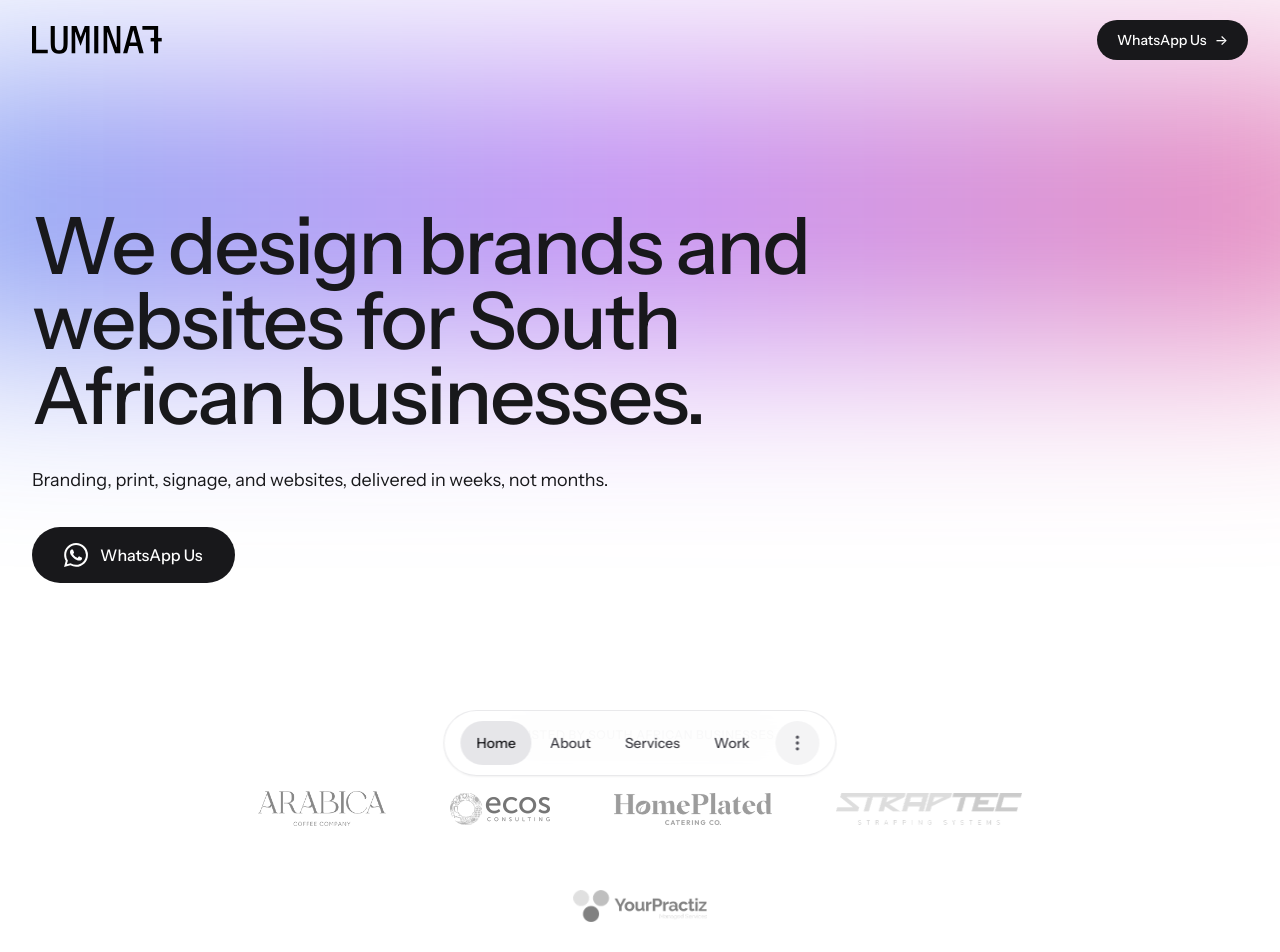
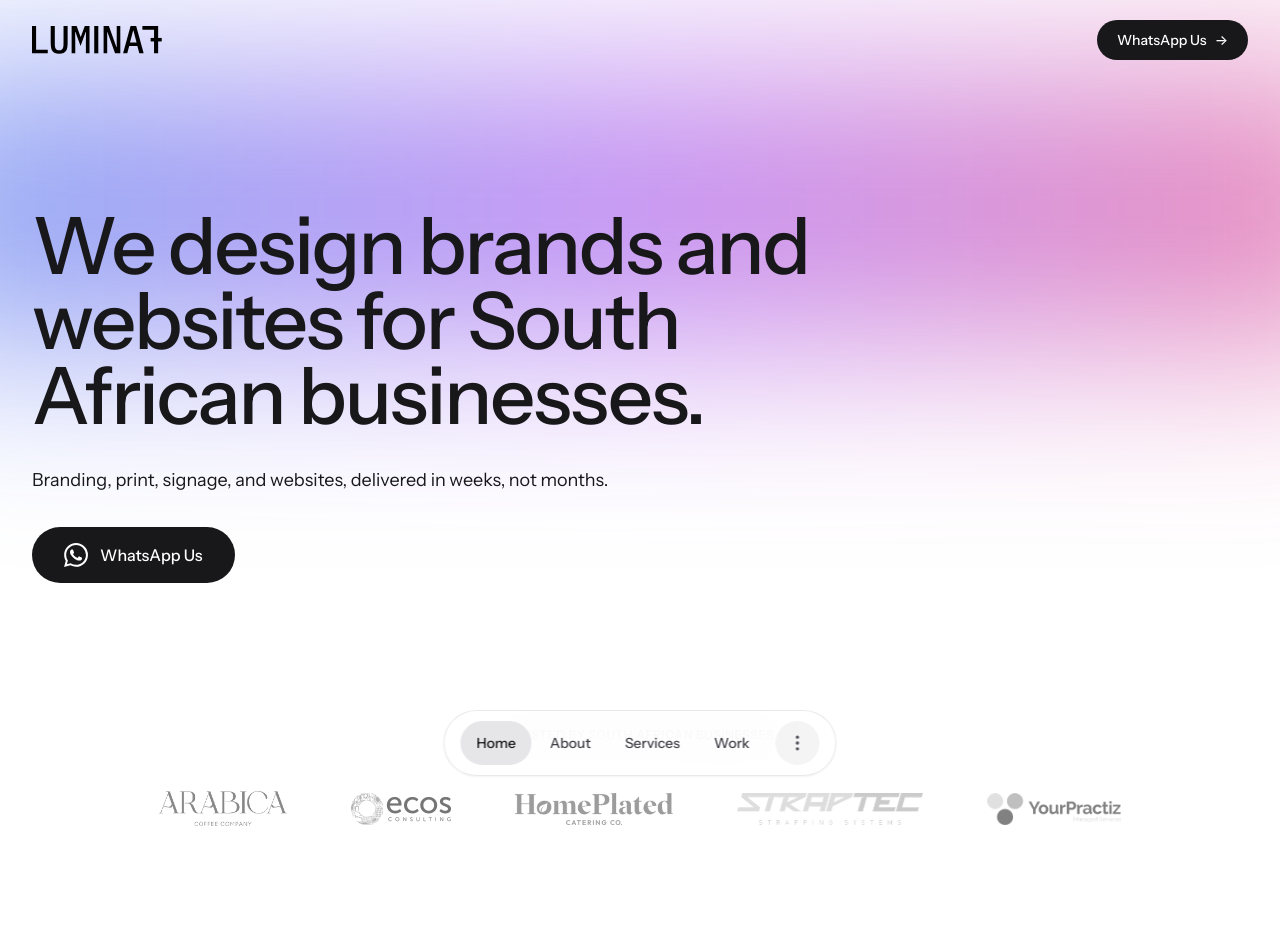
Before and after one commit to wemadeathing/lumina7, an Astro site: page / in a window 1280 px wide. Shown: the top 952 px of the page. Built offline with nearby package versions, Linux system fonts and the light colour scheme; Astro itself is replaced by a stand-in of ours.

Commit message:
Update client logo section for improved layout and visual coherence
- Increase maximum width of the client logo bar to enhance presentation and accommodate more logos.
- Maintain consistent styling and spacing for a cohesive user experience.

```diff
--- a/src/pages/index.astro
+++ b/src/pages/index.astro
@@ -76,7 +76,7 @@ const faqItems = [
 
   <!-- Client Logo Bar -->
   <section class="py-16 px-4 sm:px-6 lg:px-8 bg-white dark:bg-[#0a0a0a] transition-colors duration-300">
-    <div class="max-w-4xl mx-auto overflow-hidden">
+    <div class="max-w-7xl mx-auto overflow-hidden">
       <p class="text-caption text-tertiary mb-8 text-center">Trusted by South African businesses</p>
       <div class="flex flex-wrap gap-8 sm:gap-12 md:gap-16 justify-center items-center py-4">
         {clientLogos.map((logo, i) => (
```
